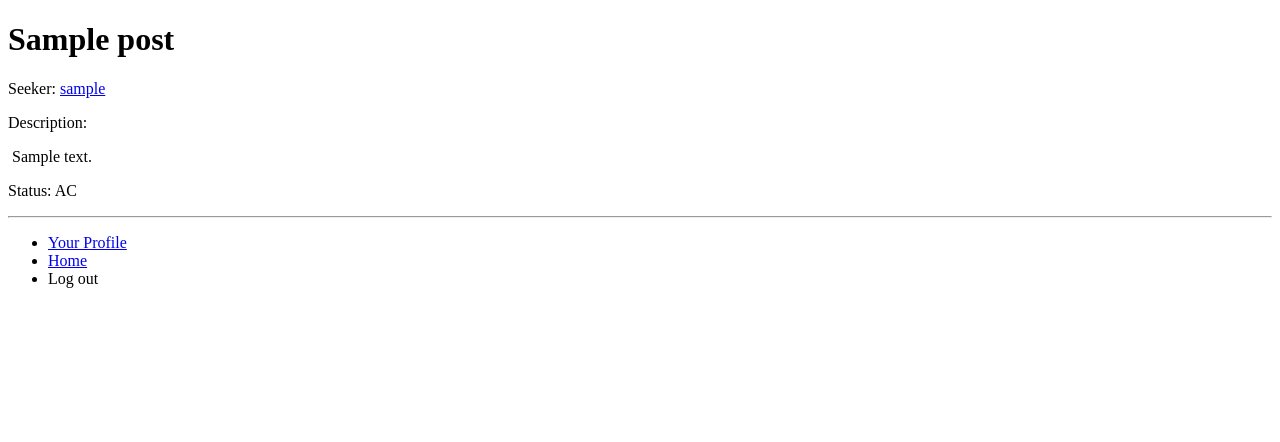
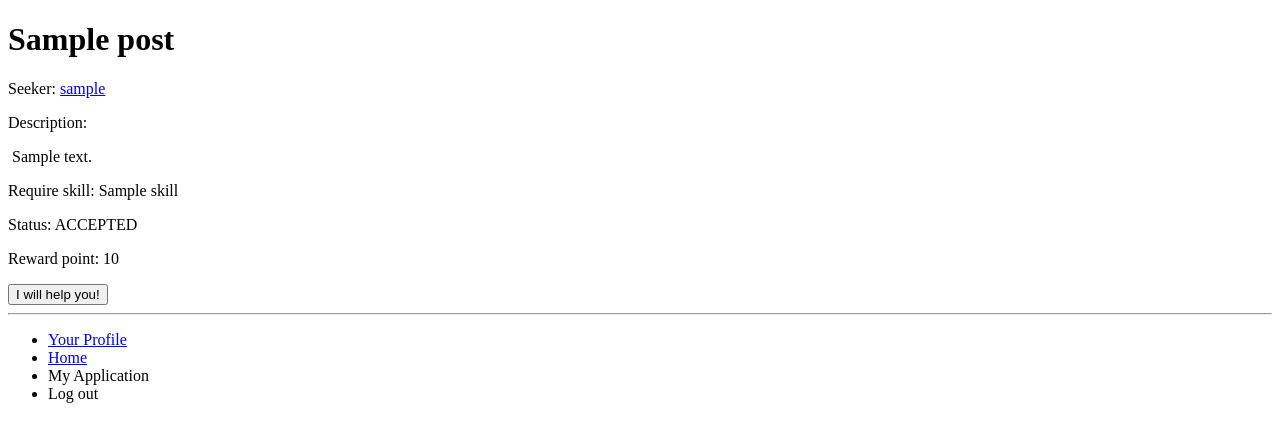
Before and after one commit to duchungvu/servex, a Django app: page /posts/post/1 in a window 1280 px wide. Shown: the top 442 px of the page. Run offline with Django 3.2, Linux system fonts and the light colour scheme; a user stored in the database is signed in; tables that the repository leaves empty hold one stand-in row (values such as "Sample post").

Commit message:
attempt my_application page

```diff
--- a/nacsa/urls.py
+++ b/nacsa/urls.py
@@ -27,5 +27,6 @@ urlpatterns = [
     path('login/', views.user_login, name='login'),
     path('posts/', include('posts.urls')),
     path('profile/<int:pk>/', views.ProfileView.as_view(), name='profile'),
+    path('profile/application/', views.ApplicationView.as_view(), name='application'),
     path('logout/', LogoutView.as_view(), {'next_page': settings.LOGOUT_REDIRECT_URL}, name='logout')
 ]
--- a/posts/models.py
+++ b/posts/models.py
@@ -28,9 +28,9 @@ class UserProfile(models.Model):
 
 
 STATUS_CHOICES = [
-    ("AC", "ACCEPTED"),
-    ("PE", "PENDING"),
-    ("DE", "DECLINED"),
+    ("ACCEPTED", "ACCEPTED"),
+    ("PENDING", "PENDING"),
+    ("DECLINED", "DECLINED"),
 ]
 
 
@@ -38,9 +38,9 @@ class Post(models.Model):
     title= models.CharField(max_length=200, default="Just another post")
     description = models.TextField(max_length=200, help_text="Describe your need.")
     status = models.CharField(
-        max_length=2,
+        max_length=8,
         choices=STATUS_CHOICES,
-        default='PE'
+        default='PENDING'
     )
     points = models.IntegerField(default=0)
     seeker = models.ForeignKey(UserProfile, on_delete=models.CASCADE)
@@ -54,9 +54,9 @@ class Application(models.Model):
     post = models.ForeignKey(Post, on_delete=models.CASCADE)
     giver = models.ForeignKey(UserProfile, on_delete=models.CASCADE)
     status = models.CharField(
-        max_length=2,
+        max_length=8,
         choices=STATUS_CHOICES,
-        default='PE'
+        default='PENDING'
     )
 
 
--- a/posts/templates/base.html
+++ b/posts/templates/base.html
@@ -20,6 +20,7 @@
                 {% if user.is_authenticated %}
                     <li><a href="{% url 'profile' user.id %}">Your Profile</a></li>
                     <li><a href="{% url 'posts:post-list' %}">Home</a></li>
+                    <li><a>My Application</a></li>
                     <li><a href="{% url 'logout' %}"></a>Log out</li>
                 {% else %}
                     <li><a href="{% url 'register' %}">Sign Up</a></li>
--- /dev/null
+++ b/posts/templates/posts/my_application.html
@@ -0,0 +1,4 @@
+{% extends "base.html" %}
+
+{% block body-block %}
+{% endblock %}
--- a/posts/templates/posts/post.html
+++ b/posts/templates/posts/post.html
@@ -5,5 +5,9 @@
 <p>Seeker: <a href="{% url 'profile' post.seeker.id %}">{{ post.seeker }}</a></p>
 <p>Description:</p>
 <p style ="white-space: pre-wrap;"> {{ post.description }}</p>
+<p>Require skill: {{ post.req_skill }}</p>
 <p>Status: {{ post.status }}</p>
+<p>Reward point: {{ post.points }}</p>
+
+<input type="submit" value="I will help you!">
 {% endblock %}
--- a/posts/templates/posts/post_form.html
+++ b/posts/templates/posts/post_form.html
@@ -14,9 +14,9 @@
         {% csrf_token %}
         {{ post_form.as_p }}
 
-    <input type="submit" name="submit" value="Create post" />
+    <input type="submit" name="submit" value="Create post"/>
     </form>
     {% else %}
-        <strong>Please log in first!</strong><br />
+        <strong>Please log in first!</strong><br/>
     {% endif %}
 {% endblock %}
--- a/posts/views.py
+++ b/posts/views.py
@@ -5,7 +5,7 @@ from django.http import HttpResponseRedirect, HttpResponse
 from django.contrib.auth.mixins import LoginRequiredMixin
 from django.urls import reverse
 from django.views import generic
-from .models import Post, UserProfile
+from .models import Post, UserProfile, Application
 from django.contrib.auth.models import User
 
 # Create your views here.
@@ -110,11 +110,12 @@ class ProfileView(generic.ListView):
         target_profile = get_object_or_404(UserProfile, pk = id)
         return Post.objects.filter(seeker=target_profile)
 
+class ApplicationView(generic.ListView):
+    model = Application
+    template_name = "posts/my_application"
+    context_object_name = 'application_list'
 
-class PostCreate(LoginRequiredMixin, generic.CreateView):
-    model = Post
-    fields = ['title', 'description', 'points', 'req_skill']
-
-    def form_valid(self, form):
-        form.instance.author = self.request.user
-        return super().form_valid(form)
+    def get_queryset(self):
+        id = self.kwargs['pk']
+        target_post = get_object_or_404(Post, pk = id)
+        return Application.objects.filter(post=target_post)
```
